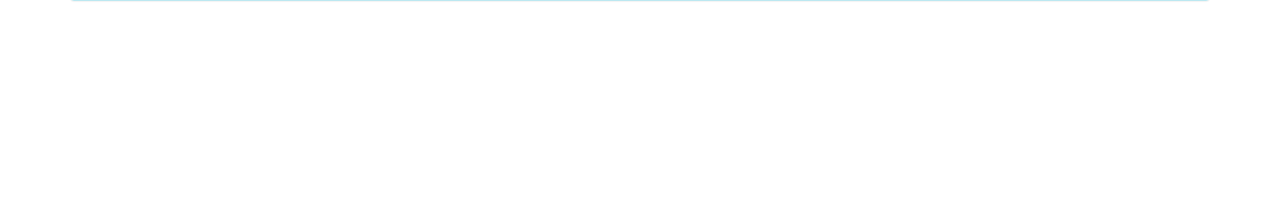
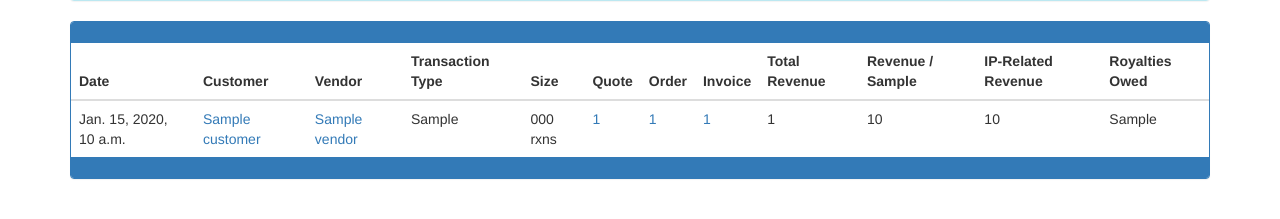
Before and after one commit to mfcovington/django-revenue-tracker, a Django app: template revenue_tracker/templates/revenue_tracker/transaction_list.html in a window 1280 px wide. Shown: the part 366-585 px from the top of the page. Run offline with Django 3.2, Linux system fonts and the light colour scheme; the template is opened without the code that fills it: most values are stand-ins (such as "Sample title", 1, 10 or a date in 2020); parts of the project's set-up code (start-up, migrations or seed data) failed here and were passed over; some libraries are stand-ins or nearby versions.

Commit message:
Include missing transaction panel and update panel column names

```diff
--- a/revenue_tracker/templates/revenue_tracker/_transaction_panel.html
+++ b/revenue_tracker/templates/revenue_tracker/_transaction_panel.html
@@ -18,9 +18,9 @@
         <th>Quote</th>
         <th>Order</th>
         <th>Invoice</th>
-        <th>Total Price</th>
-        <th>Price / Sample</th>
-        <th>IP-Related Price</th>
+        <th>Total Revenue</th>
+        <th>Revenue / Sample</th>
+        <th>IP-Related Revenue</th>
         <th>Royalties Owed</th>
       </tr>
     </thead>
--- a/revenue_tracker/templates/revenue_tracker/transaction_list.html
+++ b/revenue_tracker/templates/revenue_tracker/transaction_list.html
@@ -14,6 +14,7 @@
     </div>
 
     {% include "revenue_tracker/_transaction_summary_panel.html" with panel_type="info" report_list=report.by_type anchor="transaction-summary" panel_title="" %}
+    {% include "revenue_tracker/_transaction_panel.html" with panel_type="primary" transaction_list=transaction_list transaction_type="all" anchor="all-transactions" panel_title="" %}
 
   </div>
 
```
